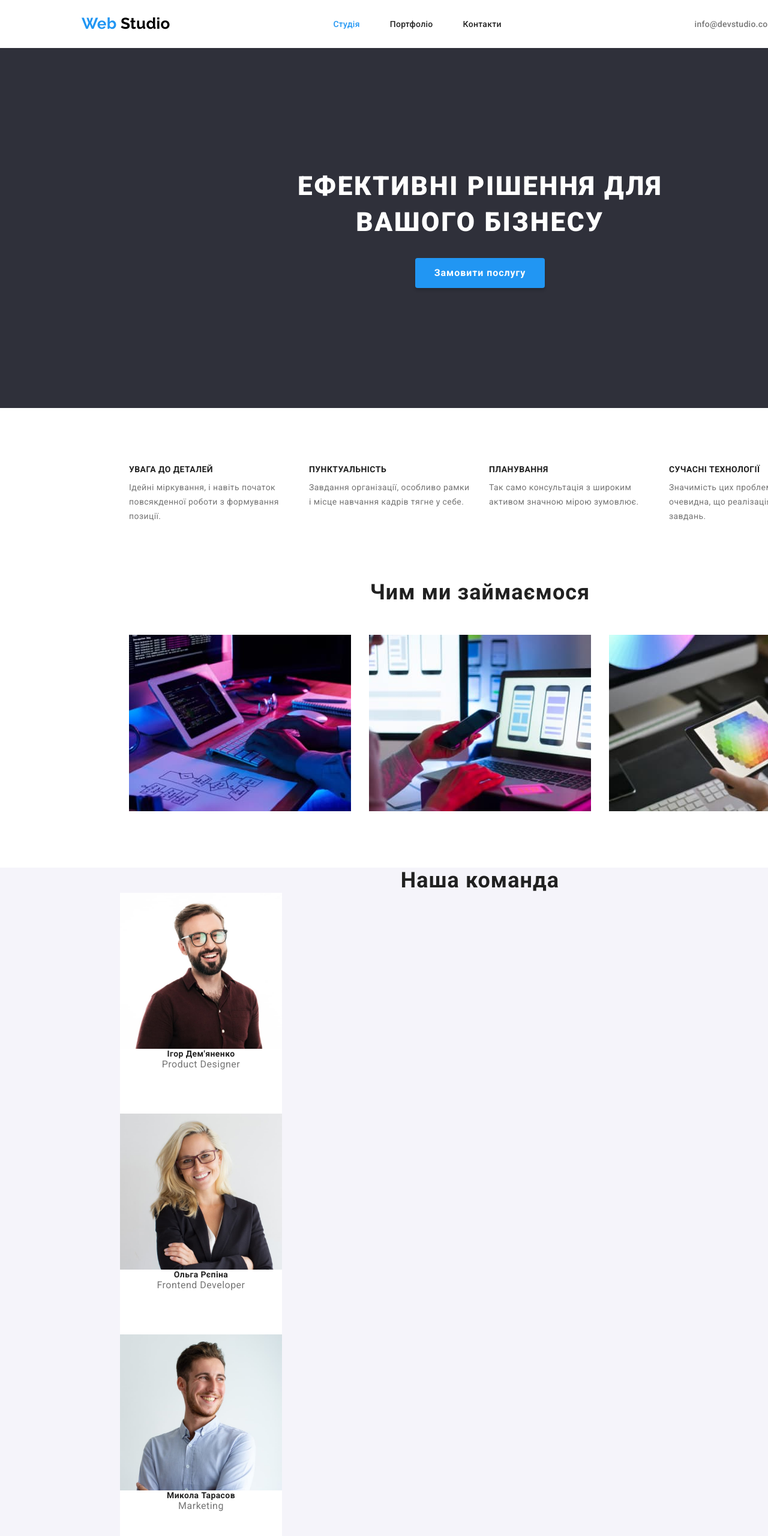
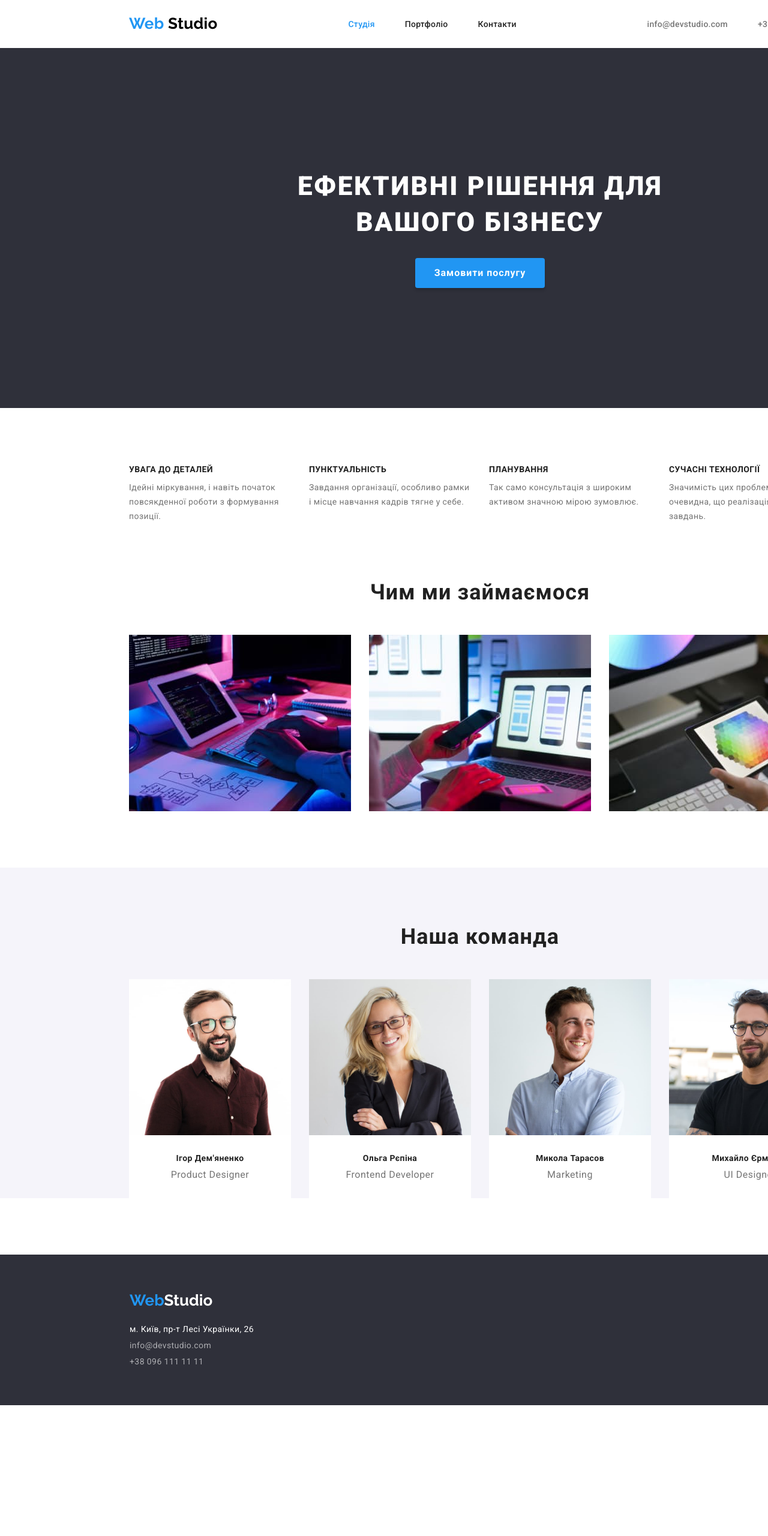
Before and after one commit to luxfox369/goit-markup-hw-03, a plain HTML site: page index.html in a window 1280 px wide. Shown: the top 2560 px of the page at 60% size. After the commit the page ends 2342 px from the top, so only its background shows below. Drawn offline with nearby package versions, Linux system fonts and the light colour scheme.

Commit message:
container/ header
Переробила header
Добавила в container padding
Забрала margin на границях секцій

```diff
--- a/css/styles.css
+++ b/css/styles.css
@@ -29,9 +29,7 @@ h6,
 p {
   margin: 0;
 }
-/* .title-first,.title-second,.title-third{
-   margin:0;
-} */
+
 ul {
   margin: 0;
   padding: 0;
@@ -47,19 +45,20 @@ img {
 a {
   text-decoration: none;
 }
+
 /* скриває елемент */
 .visually-hidden {
   position: fixed;
   transform: scale(0);
 }
-/* контейнер для feature/deal/team-list/portfolio */
-/* header/footer/hero/ourteam ширина 1600 тому обмежела body 1600 */
+/* контейнер  */
 .container {
   width: 1200px;
   margin: 0 auto; /*вертик забирає горизонтально центрує*/
+  padding: 0 15px;
 }
 
-/* забирає рамку */
+/*налаштування для кнопок */
 .btn {
   font-family: var(--prime-font-family--);
   border: none;
@@ -79,7 +78,6 @@ a {
   letter-spacing: 0.06em;
   text-transform: uppercase;
   color: var(--title-color--);
-   margin: 0;
   }
 /* h2 */
 .title-second {
@@ -89,7 +87,6 @@ a {
   text-align: center;
   letter-spacing: 0.03em;
   color: var(--title-ccolor--);
-   margin: 0;
  }
 /* h3 */
 .title-third {
@@ -100,10 +97,13 @@ a {
   text-align: center;
   /* text-transform: uppercase; */
   color: var(--title-ccolor--);
-   margin: 0;
+ }
+ /* спільна властивість секцій */
+.section {
+  margin-bottom: 94px;
 }
 /* стилі header */
-/* Навігація по сторінках сайта */
+
 .header-section {
   /* спільний шрифт */
   font-weight: 500;
@@ -113,7 +113,7 @@ a {
 }
 /* logo */
 .logo {
-  font-family: "Raleway", sans-serif; /*var*/
+  font-family: "Raleway", sans-serif;
   font-weight: 700;
   font-size: 26px;
   line-height: calc(31 / 26);
@@ -125,82 +125,76 @@ a {
 .logo.studio {
   color: #000;
 }
+
 /* весь header у flex container */
-.header-section {
+.header-container {
   display: flex;
-  justify-content: space-around;
+  justify-content: space-between;
   align-items: center;
   padding-top: 24px;
   padding-bottom: 25px;
-  /* outline: 1px dashed red; */
 }
-
+/* Навігація по сторінках сайта */
 /* навігація  в header  flex container*/
 .header-nav-list {
   display: flex;
   justify-content: space-between;
-  /* margin-left:93px; */
 }
-/* вигляд елементів списка посилань навігації */
+/* елементи навігації */
+.header-nav-item:not(:last-child) {
+  margin-right: 50px;
+}
+/* padding link збільшує зону клікабельності */
 .header-nav-link {
   color: var(--title-ccolor--);
-  margin-right: 50px;
+  padding: 32px 0px;
 }
-.header-nav-item:last-child {
-  margin-right: 0;
+/* підсвітка посилання активної сторінки */
+.current {
+  color: var(--accent-color--);
 }
-
+/* Контакт ліст у flex щоб поставити у рядок */
 .header-contact-list {
   display: flex;
 }
-.header-contact-item {
+.header-contact-item:not(:first-child) {
   margin-left: 50px;
 }
-.header-contact-item:first-child {
-  margin-left: 0;
-}
+
 /* вигляд мейл і телефон */
 .header-contact-link {
   color: var(--text-color--);
+  padding: 32px 0px;
 }
 /* реакція на наведення на елемент списка посилання  */
 .header-nav-link:focus,
 .header-nav-link:hover,
-.header-contact-link:focus,
+.header-contact0link:focus,
 .header-contact-link:hover {
   color: var(--accent-color--);
 }
-/* підсвітка посилання активної сторінки */
-/* підкреслює активований лінк навігації */
-.current {
-  color: var(--accent-color--);
-}
-.section {
-   margin-bottom:94px;
-}
+
 /* стилі index */
 /* секція hero */
-/* hero - title-first */
+/* hero  title-first */
+
 .hero-section {
-  padding-top: 200px;
   color: var(--prime-bg-color--); /*білий*шрифт */
   background-color: var(--second-bg-color--); /*темн осірий фон*/
   text-align: center;
-  /* margin-bottom:94px; */
-  border: 0px solid transparent;
+}
 
-}
 .title-first.hero-title {
-  margin-left:auto;
-  margin-right:auto;
+  padding-top: 200px;
+  margin-left: auto;
+  margin-right: auto;
   margin-bottom: 30px;
   width: 696px;
-
 }
 
 .hero-button {
-  margin-bottomt:200px;
-  padding:10px 32px;
+  margin-bottom: 200px;
+  padding: 10px 32px;
   font-weight: 700;
   font-size: 16px;
   line-height: calc(30 / 16);
@@ -211,8 +205,7 @@ a {
   box-shadow: 0px 4px 4px rgba(0, 0, 0, 0.15);
   border-radius: 4px;
   display: inline-block;
-  margin-bottom:200px;
-  /* margin-top:30px; */
+  margin-bottom: 200px;
   text-align: center;
 }
 .hero-button:focus,
@@ -230,18 +223,17 @@ a {
 /* На макеті ж по 215px до feature-list */
 /* feature-list дитина container отже обмежена 1200px*/
 /* щоб звузити ширину feature-list до 1170px */
-/* треба додати  по 15px з left/right  чим звузиться контент */
+/*  15px padding left/right відcontainer звузиться контент ctrws] */
 
 /* список feature ставимо в рядок */
 .feature-list {
-  display:flex;
-  justify-content:space-between;
-  margin: 0 15px;
+  display: flex;
+  justify-content: space-between;
 }
 /* заголовки в li feature-list */
-.feature-list .title-third{
-  text-align:left;
-  margin-bottom:10px;
+.feature-list .title-third {
+  text-align: left;
+  margin-bottom: 10px;
 }
 /* p в li */
 .feature-text {
@@ -253,11 +245,11 @@ a {
 /* колекція контайнера flex-list * /
 /* всі елементи однакової величини на main axis */
 .feature-list-item {
-  flex-basis:270px;
+  flex-basis: 270px;
 }
 /* відстань між всіма ел-ми колекції крім останнього */
-.feature-list-item:not(:last-child){
-  margin-right:30px;
+.feature-list-item:not(:last-child) {
+  margin-right: 30px;
 }
 /* секція deal Чим ми займаємось */
 /*h2 - .title-second*/
@@ -266,21 +258,20 @@ a {
   margin: 0px 15px;
 }
 
-.title-second.deal-title{
-margin-bottom:50px;
-margin-left:15px;
-margin-right:15px;
+.title-second.deal-title {
+  margin-bottom: 50px;
+  margin-left: 15px;
+  margin-right: 15px;
 }
 /* картинки в рядок */
-.deal-list{
-display:flex;
+.deal-list {
+  display: flex;
   justify-content: space-between;
-margin: 0px 15px;
 }
 /* Якщо змінити к-ть картинок поки не знаю що написати замість 3 */
 /* img  діти li які є ел-ми flex container тому унаслідують наступне  */
 .deal-list-item {
-  flex-basis: calc((100%-5%)/3);
+  flex-basis: calc((100%-5%) / 3);
 }
 /* підозрюю що рохміри img треба пропорційно до різних екранів */
 /* .deal-list-img {
@@ -290,28 +281,45 @@ margin: 0px 15px;
 /* .deal-list-item:not(:last-child) {
   margin-right:30px;
  } */
+
 /* секція Наша команда */
 /* h2 Наша команда - title-second */
 .team-section {
-  /* width: 1600px;
-    height: 648px;
-    left: 0px;
-    top: 1446px;  */
   background: #f5f4fa;
+  padding-top: 94px;
+  border: 0px solid transparent;
 }
+
+.team-title.title-second {
+  /* text-align:center; */
+  margin-bottom: 50px;
+}
+
+.team-cards-list {
+  display: flex;
+  flex-basis: calc((100%-5%) / 4);
+}
+
 .team-card-item {
-  width: 270px;
-  height: 368px;
-  left: 815px;
-  top: 1632px;
   background-color: var(--prime-bg-color--);
+  margin-right: 30px;
+}
+
+.team-card-item:last-child {
+  margin-right: 0px;
 }
 
 .card-image {
+  display: block;
   width: 270px;
-  height: 260px;
+  margin-bottom: 30px;
+  /* height: 260px; */
 }
 /* h3 - card-name title-second */
+.card-name {
+  margin-bottom: 10px;
+}
+
 /* position */
 .card-position {
   font-size: 16px;
@@ -319,6 +327,7 @@ margin: 0px 15px;
   text-align: center;
   letter-spacing: 0.03em;
   color: var(--text-color--);
+  margin-bottom: 30px;
 }
 
 /* стилі portfolio */
@@ -382,7 +391,7 @@ margin: 0px 15px;
 
 .logo.icon {
   display: block;
-  margin-top: 60px;
+  padding-top: 60px;
   margin-left: 215px;
   margin-bottom: 20px;
   padding-right: 7px;
--- a/index.html
+++ b/index.html
@@ -24,6 +24,7 @@
     <!-- шапка сайта з навігацією-->
     <header class="header-section">
       <!--Logo-->
+      <div class="container header-container">
         <a class="logo" href="./index.html">
           <span class="logo web">Web</span>
           <span class="logo studio">Studio</span>
@@ -55,12 +56,15 @@
             >
           </li>
         </ul>
+      </div>
     </header>
     <!-- унікальний контент сторінки -->
     <main>
       <!--Головний банер  сайта -->
       <section class="hero-section section">
-        <h1 class="title-first hero-title">Ефективні рішення для вашого бізнесу</h1>
+        <h1 class="title-first hero-title">
+          Ефективні рішення для вашого бізнесу
+        </h1>
         <button class="hero-button btn" type="button">Замовити послугу</button>
       </section>
       <!-- Особливості -->
@@ -70,7 +74,7 @@
             Особливості
           </h2>
           <ul class="feature-list">
-            <li  class="feature-list-item">
+            <li class="feature-list-item">
               <h3 class="title-third uppercase">увага до деталей</h3>
               <p class="feature-text">
                 Ідейні міркування, і навіть початок повсякденної роботи з
@@ -130,10 +134,9 @@
         </div>
       </section>
       <!-- Наша команда -->
-      <section class="team-section ">
+      <section class="team-section">
         <h2 class="team-title title-second">Наша команда</h2>
-        <div class="container">
-        <ul class="team-list list">
+        <ul class="team-cards-list container section">
           <li class="team-card-item">
             <img
               class="card-image"
@@ -171,10 +174,9 @@
             <p class="card-position">UI Designer</p>
           </li>
         </ul>
-        </div>
       </section>
     </main>
-    <footer  class="footer-section" id="contacts">
+    <footer class="footer-section" id="contacts">
       <a class="logo icon" href="./index.html"
         ><span class="logo web">Web</span
         ><span class="logo studio">Studio</span>
```
Also changed, not shown: portfolio.html (+4 -2 lines). Lines whose indentation alone changed are shown as unchanged.
